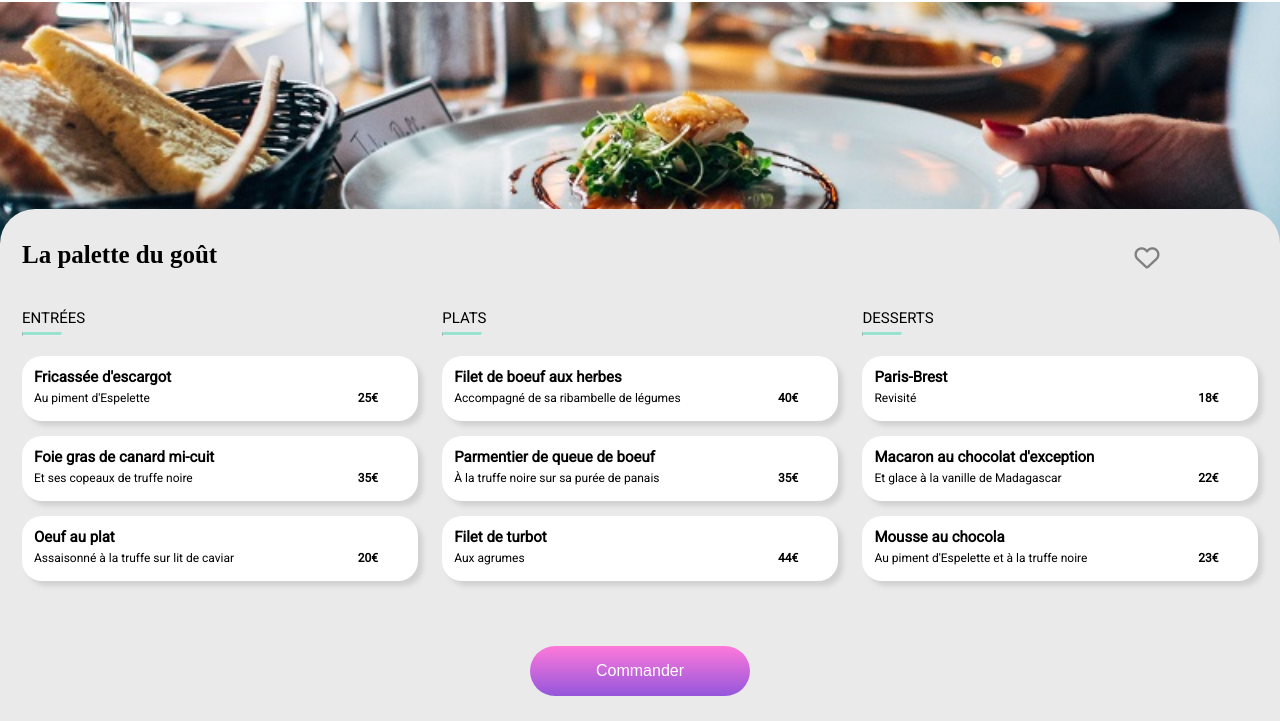
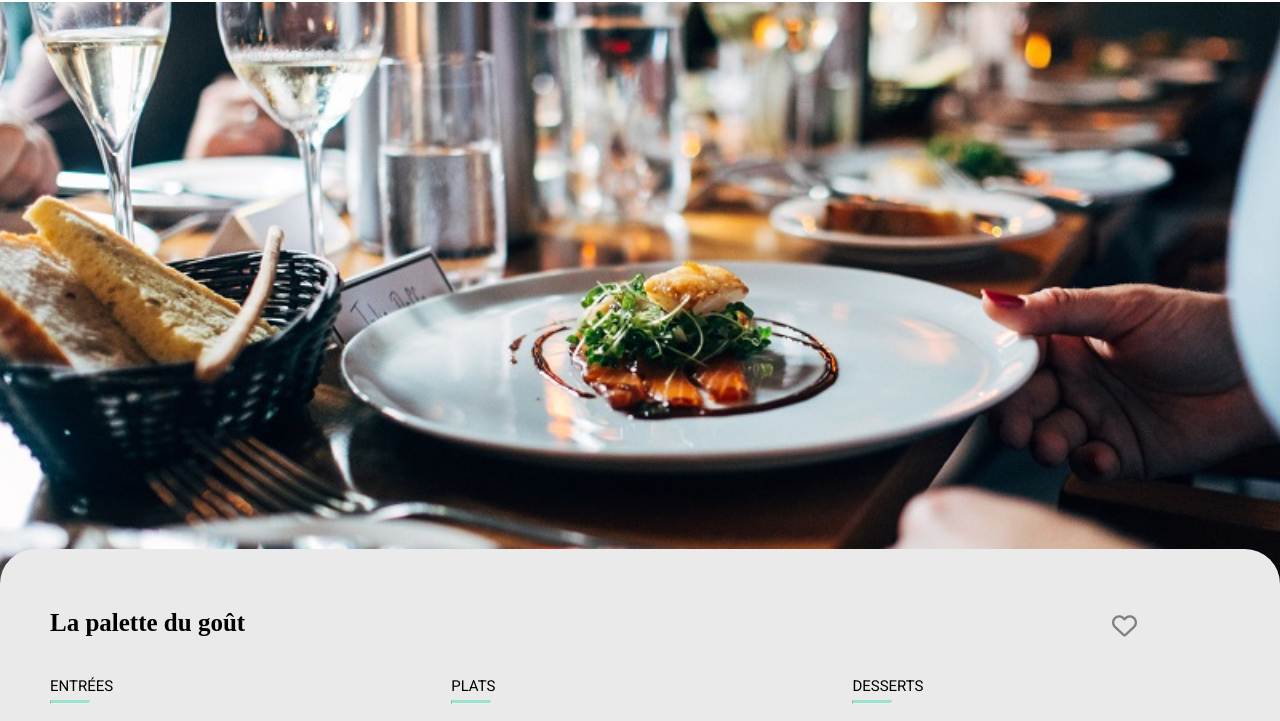
Before and after one commit to RomainMarcazzan/RomainMarcazzan_3_15012021, a website: page menu1.html in a window 1280 px wide. Shown: the part 42-763 px from the top of the page. Drawn offline with Linux system fonts and the light colour scheme; a web font is replaced by a local one.

Commit message:
changing desktop responsive logic

```diff
--- a/sass/layout/_container.scss
+++ b/sass/layout/_container.scss
@@ -1,4 +1,7 @@
 .container {
   background-color: $middle_grey;
   width: 100%;
+  @include desktop-only {
+    padding: 5rem;
+  }
 }
--- a/sass/layout/_footer.scss
+++ b/sass/layout/_footer.scss
@@ -18,6 +18,7 @@
     display: flex;
     justify-content: space-around;
     align-items: center;
+    height: 14rem;
 
     &__title {
       margin-bottom: 0;
--- a/sass/pages/_menu-general.scss
+++ b/sass/pages/_menu-general.scss
@@ -5,6 +5,10 @@
     width: 100%;
     height: 26rem;
     object-fit: cover;
+
+    @include desktop-only {
+      height: 60rem;
+    }
   }
 }
 
@@ -15,6 +19,10 @@
   border-top-left-radius: 3.5rem;
   border-top-right-radius: 3.5rem;
   padding: 2.2rem;
+
+  @include desktop-only {
+    padding: 5rem;
+  }
 
   &__title {
     margin-top: 1rem;
@@ -38,5 +46,10 @@
     margin: 5rem auto 5rem auto;
     justify-content: center;
     @include btn($height: 5rem, $width: 22rem);
+
+    @include desktop-only {
+      @include btn($height: 7rem, $width: 30rem);
+      margin: 8rem auto 8rem auto;
+    }
   }
 }
```
Also changed, not shown: public/css/style.css, 1 other file.
